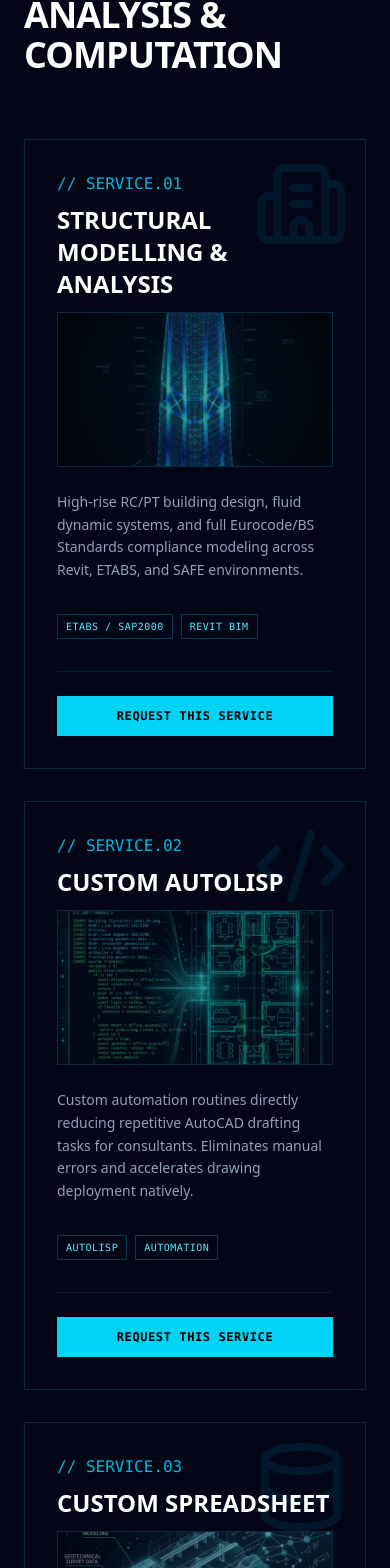
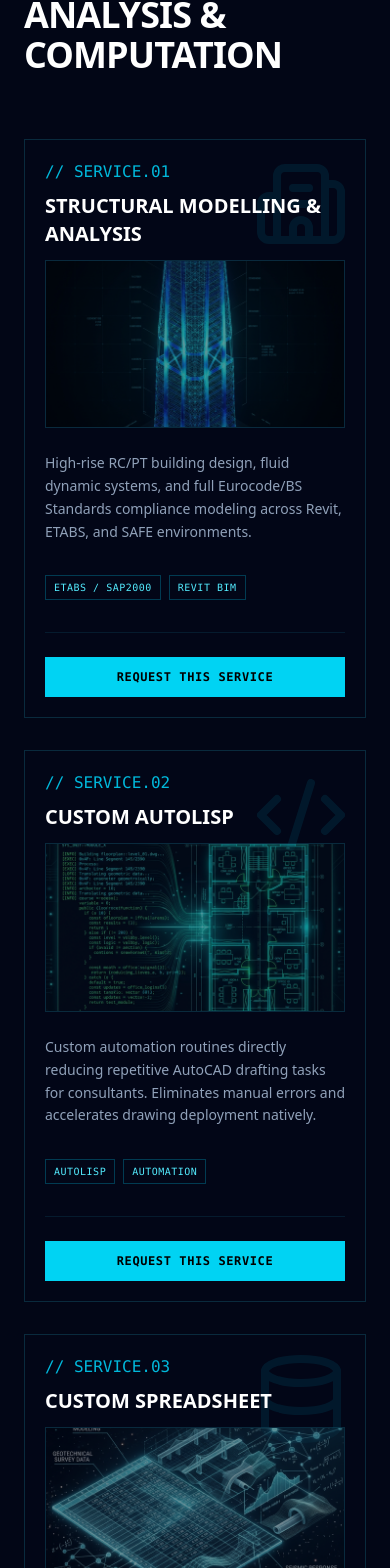
Before and after one commit to josephcheahyy/algo-pixel, a React (Vite) app: page / in a window 390 px wide. Shown: the part 4499-6067 px from the top of the page. Built offline with nearby package versions, Linux system fonts and the light colour scheme.

Commit message:
Mobile responsiveness: shrink 3D modeler and service cards

```diff
--- a/src/App.tsx
+++ b/src/App.tsx
@@ -420,7 +420,7 @@ const InteractiveModelBuilder = () => {
       {/* 3D Container */}
       <div
         ref={containerRef}
-        className="w-[350px] h-[350px] md:w-[450px] md:h-[450px] relative cursor-crosshair border border-cyan-500/20 bg-cyan-900/5 group select-none overflow-visible"
+        className="w-[240px] h-[240px] md:w-[450px] md:h-[450px] relative cursor-crosshair border border-cyan-500/20 bg-cyan-900/5 group select-none overflow-visible"
         style={{ perspective: '1000px', touchAction: 'none' }}
         onPointerDown={handlePointerDown}
         onPointerMove={handlePointerMove}
@@ -516,8 +516,8 @@ const InteractiveModelBuilder = () => {
 
             // Calculate absolute screen position tracking the object across its rotY
             const angY = rotY * (Math.PI / 180);
-            const screenX = 150 + (el.x * Math.cos(-angY) + el.z * Math.sin(-angY)) + el.w / 2 + 20;
-            const screenY = 150 + el.y - el.h / 2 - 20;
+            const offsetX = (el.x * Math.cos(-angY) + el.z * Math.sin(-angY)) + el.w / 2 + 20;
+            const offsetY = el.y - el.h / 2 - 20;
 
             return (
               <motion.div
@@ -525,7 +525,7 @@ const InteractiveModelBuilder = () => {
                 initial={{ opacity: 0, scale: 0 }}
                 animate={{ opacity: 1, scale: 1 }}
                 className="absolute z-[100]"
-                style={{ left: screenX, top: screenY }}
+                style={{ left: `calc(50% + ${offsetX}px)`, top: `calc(50% + ${offsetY}px)` }}
               >
                 <div className="relative w-[100px] bg-[#020617]/90 backdrop-blur-sm border border-cyan-400 p-1 shadow-lg">
                   <div className="absolute bottom-[-15px] left-[-15px] w-[20px] h-[1px] bg-cyan-400 -rotate-45 transform origin-top-left pointer-events-none"></div>
@@ -974,14 +974,14 @@ export default function App() {
                 initial={{ opacity: 0, y: 20 }}
                 whileInView={{ opacity: 1, y: 0 }}
                 viewport={{ once: true }}
-                className="border border-cyan-900/50 bg-[#020617] p-8 hover:border-cyan-500/50 transition-colors relative group flex flex-col"
+                className="border border-cyan-900/50 bg-[#020617] p-5 md:p-8 hover:border-cyan-500/50 transition-colors relative group flex flex-col"
               >
                 <div className="absolute top-0 right-0 p-4 opacity-10 group-hover:opacity-100 transition-opacity z-10">
                   <Building2 className="w-24 h-24 text-cyan-500" />
                 </div>
                 <div className="relative z-10 flex-1">
                   <div className="font-mono text-cyan-500 mb-2">// SERVICE.01</div>
-                  <h3 className="text-2xl font-black text-white mb-3 uppercase">Structural Modelling & Analysis</h3>
+                  <h3 className="text-xl md:text-2xl font-black text-white mb-3 uppercase">Structural Modelling & Analysis</h3>
 
                   <div className="aspect-video w-full mb-6 border border-cyan-900/50 overflow-hidden relative">
                     <img src="/algo-pixel/service_1.png" alt="Structural Modeling" className="w-full h-full object-cover opacity-60 mix-blend-screen scale-105 group-hover:scale-100 transition-transform duration-700" />
@@ -1008,14 +1008,14 @@ export default function App() {
                 whileInView={{ opacity: 1, y: 0 }}
                 viewport={{ once: true }}
                 transition={{ delay: 0.1 }}
-                className="border border-cyan-900/50 bg-[#020617] p-8 hover:border-cyan-500/50 transition-colors relative group flex flex-col"
+                className="border border-cyan-900/50 bg-[#020617] p-5 md:p-8 hover:border-cyan-500/50 transition-colors relative group flex flex-col"
               >
                 <div className="absolute top-0 right-0 p-4 opacity-10 group-hover:opacity-100 transition-opacity z-10">
                   <Code2 className="w-24 h-24 text-cyan-500" />
                 </div>
                 <div className="relative z-10 flex-1">
                   <div className="font-mono text-cyan-500 mb-2">// SERVICE.02</div>
-                  <h3 className="text-2xl font-black text-white mb-3 uppercase">Custom AutoLISP</h3>
+                  <h3 className="text-xl md:text-2xl font-black text-white mb-3 uppercase">Custom AutoLISP</h3>
 
                   <div className="aspect-video w-full mb-6 border border-cyan-900/50 overflow-hidden relative">
                     <img src="/algo-pixel/service_2.png" alt="AutoLISP Scripting" className="w-full h-full object-cover opacity-60 mix-blend-screen scale-105 group-hover:scale-100 transition-transform duration-700" />
@@ -1041,14 +1041,14 @@ export default function App() {
                 initial={{ opacity: 0, y: 20 }}
                 whileInView={{ opacity: 1, y: 0 }}
                 viewport={{ once: true }}
-                className="border border-cyan-900/50 bg-[#020617] p-8 hover:border-cyan-500/50 transition-colors relative group flex flex-col"
+                className="border border-cyan-900/50 bg-[#020617] p-5 md:p-8 hover:border-cyan-500/50 transition-colors relative group flex flex-col"
               >
                 <div className="absolute top-0 right-0 p-4 opacity-10 group-hover:opacity-100 transition-opacity z-10">
                   <Database className="w-24 h-24 text-cyan-500" />
                 </div>
                 <div className="relative z-10 flex-1">
                   <div className="font-mono text-cyan-500 mb-2">// SERVICE.03</div>
-                  <h3 className="text-2xl font-black text-white mb-3 uppercase">Custom Spreadsheet</h3>
+                  <h3 className="text-xl md:text-2xl font-black text-white mb-3 uppercase">Custom Spreadsheet</h3>
 
                   <div className="aspect-video w-full mb-6 border border-cyan-900/50 overflow-hidden relative">
                     <img src="/algo-pixel/service_3.png" alt="Spreadsheet Tools" className="w-full h-full object-cover opacity-60 mix-blend-screen scale-105 group-hover:scale-100 transition-transform duration-700" />
@@ -1075,14 +1075,14 @@ export default function App() {
                 whileInView={{ opacity: 1, y: 0 }}
                 viewport={{ once: true }}
                 transition={{ delay: 0.1 }}
-                className="border border-cyan-900/50 bg-[#020617] p-8 hover:border-cyan-500/50 transition-colors relative group flex flex-col"
+                className="border border-cyan-900/50 bg-[#020617] p-5 md:p-8 hover:border-cyan-500/50 transition-colors relative group flex flex-col"
               >
                 <div className="absolute top-0 right-0 p-4 opacity-10 group-hover:opacity-100 transition-opacity z-10">
                   <Terminal className="w-24 h-24 text-cyan-500" />
                 </div>
                 <div className="relative z-10 flex-1">
                   <div className="font-mono text-cyan-500 mb-2">// SERVICE.04</div>
-                  <h3 className="text-2xl font-black text-white mb-3 uppercase">Research and Analysis</h3>
+                  <h3 className="text-xl md:text-2xl font-black text-white mb-3 uppercase">Research and Analysis</h3>
 
                   <div className="aspect-video w-full mb-6 border border-cyan-900/50 overflow-hidden relative">
                     <img src="/algo-pixel/service_4.png" alt="Research & Data" className="w-full h-full object-cover opacity-60 mix-blend-screen scale-105 group-hover:scale-100 transition-transform duration-700" />
@@ -1112,14 +1112,14 @@ export default function App() {
                 initial={{ opacity: 0, y: 20 }}
                 whileInView={{ opacity: 1, y: 0 }}
                 viewport={{ once: true }}
-                className="lg:col-span-2 border border-dashed border-cyan-500/50 bg-[#020617]/50 p-8 hover:border-cyan-400 hover:bg-cyan-950/20 transition-colors relative group flex flex-col items-center justify-center text-center"
+                className="lg:col-span-2 border border-dashed border-cyan-500/50 bg-[#020617]/50 p-5 md:p-8 hover:border-cyan-400 hover:bg-cyan-950/20 transition-colors relative group flex flex-col items-center justify-center text-center"
               >
                 <div className="mb-6 relative">
                   <div className="absolute inset-0 bg-cyan-500 blur-xl opacity-20 group-hover:opacity-40 transition-opacity"></div>
                   <Cpu className="w-16 h-16 text-cyan-400 relative z-10" />
                 </div>
                 <div className="font-mono text-cyan-500 mb-2">// SERVICE.05</div>
-                <h3 className="text-3xl font-black text-white mb-4 uppercase">Custom Architecture</h3>
+                <h3 className="text-2xl md:text-3xl font-black text-white mb-4 uppercase">Custom Architecture</h3>
                 <p className="text-slate-400 text-sm leading-relaxed mb-8 font-light max-w-2xl">
                   Require a bespoke solution outside standard parameters? We build custom AI software workflows, deeply integrated automation logic, and unique digital infrastructure tailored purely to your project's unique physics.
                 </p>
```
